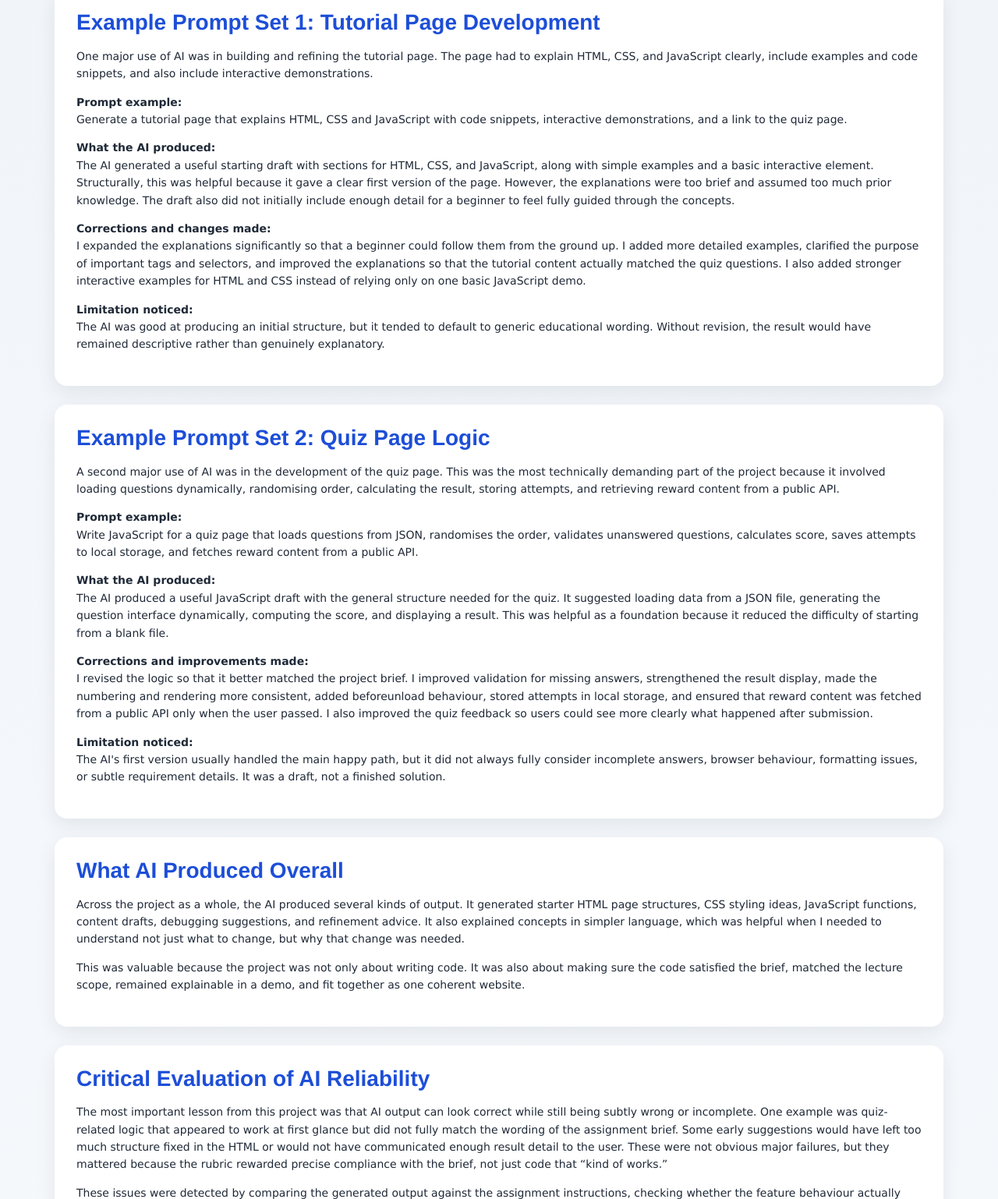
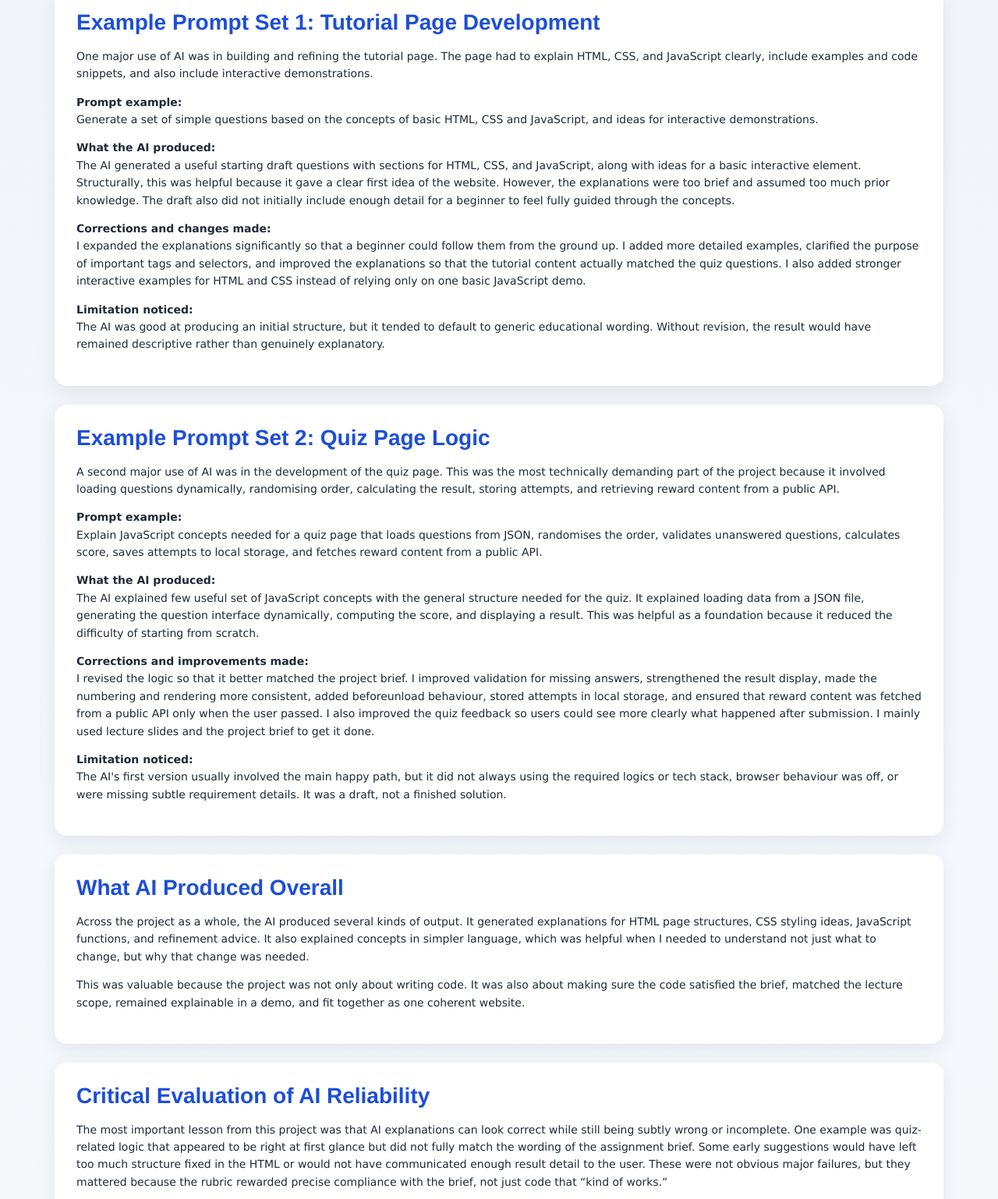
Before and after one commit to wowitsaneesh/cits5505-multi-page-webapp, a plain HTML site: page reflection.html in a window 1280 px wide. Shown: the part 1041-2579 px from the top of the page at 78% size. Drawn offline with nearby package versions, Linux system fonts and the light colour scheme.

Commit message:
Made modifications to content

```diff
--- a/reflection.html
+++ b/reflection.html
@@ -48,7 +48,7 @@
                 <h2>AI Tool Used</h2>
                 <p>
                     ChatGPT was the main AI tool used during this project. It was used for planning page structure,
-                    improving written explanations, suggesting HTML, CSS, and JavaScript code, reviewing progress
+                    improving written explanations, explaining HTML, CSS, and JavaScript concepts, reviewing progress
                     against the project brief, and helping identify layout or logic problems during development.
                 </p>
             </section>
@@ -79,14 +79,14 @@
                 </p>
                 <p>
                     <strong>Prompt example:</strong><br>
-                    Generate a tutorial page that explains HTML, CSS and JavaScript with code snippets, interactive
-                    demonstrations, and a link to the quiz page.
+                    Generate a set of simple questions based on the concepts of basic HTML, CSS and JavaScript, and ideas for interactive
+                    demonstrations.
                 </p>
                 <p>
                     <strong>What the AI produced:</strong><br>
-                    The AI generated a useful starting draft with sections for HTML, CSS, and JavaScript, along with
-                    simple examples and a basic interactive element. Structurally, this was helpful because it gave
-                    a clear first version of the page. However, the explanations were too brief and assumed too much
+                    The AI generated a useful starting draft questions with sections for HTML, CSS, and JavaScript, along with
+                    ideas for a basic interactive element. Structurally, this was helpful because it gave
+                    a clear first idea of the website. However, the explanations were too brief and assumed too much
                     prior knowledge. The draft also did not initially include enough detail for a beginner to feel
                     fully guided through the concepts.
                 </p>
@@ -114,16 +114,16 @@
                 </p>
                 <p>
                     <strong>Prompt example:</strong><br>
-                    Write JavaScript for a quiz page that loads questions from JSON, randomises the order, validates
+                    Explain JavaScript concepts needed for a quiz page that loads questions from JSON, randomises the order, validates
                     unanswered questions, calculates score, saves attempts to local storage, and fetches reward content
                     from a public API.
                 </p>
                 <p>
                     <strong>What the AI produced:</strong><br>
-                    The AI produced a useful JavaScript draft with the general structure needed for the quiz. It
-                    suggested loading data from a JSON file, generating the question interface dynamically, computing
+                    The AI explained few useful set of JavaScript concepts with the general structure needed for the quiz. It
+                    explained loading data from a JSON file, generating the question interface dynamically, computing
                     the score, and displaying a result. This was helpful as a foundation because it reduced the
-                    difficulty of starting from a blank file.
+                    difficulty of starting from scratch.
                 </p>
                 <p>
                     <strong>Corrections and improvements made:</strong><br>
@@ -131,12 +131,12 @@
                     answers, strengthened the result display, made the numbering and rendering more consistent, added
                     beforeunload behaviour, stored attempts in local storage, and ensured that reward content was
                     fetched from a public API only when the user passed. I also improved the quiz feedback so users
-                    could see more clearly what happened after submission.
+                    could see more clearly what happened after submission. I mainly used lecture slides and the project brief to get it done.
                 </p>
                 <p>
                     <strong>Limitation noticed:</strong><br>
-                    The AI's first version usually handled the main happy path, but it did not always fully consider
-                    incomplete answers, browser behaviour, formatting issues, or subtle requirement details. It was a
+                    The AI's first version usually involved the main happy path, but it did not always using the required
+                    logics or tech stack, browser behaviour was off, or were missing subtle requirement details. It was a
                     draft, not a finished solution.
                 </p>
             </section>
@@ -144,9 +144,8 @@
             <section class="content-section">
                 <h2>What AI Produced Overall</h2>
                 <p>
-                    Across the project as a whole, the AI produced several kinds of output. It generated starter HTML
-                    page structures, CSS styling ideas, JavaScript functions, content drafts, debugging suggestions,
-                    and refinement advice. It also explained concepts in simpler language, which was helpful when I
+                    Across the project as a whole, the AI produced several kinds of output. It generated explanations for HTML
+                    page structures, CSS styling ideas, JavaScript functions, and refinement advice. It also explained concepts in simpler language, which was helpful when I
                     needed to understand not just what to change, but why that change was needed.
                 </p>
                 <p>
@@ -159,17 +158,17 @@
             <section class="content-section">
                 <h2>Critical Evaluation of AI Reliability</h2>
                 <p>
-                    The most important lesson from this project was that AI output can look correct while still being
-                    subtly wrong or incomplete. One example was quiz-related logic that appeared to work at first
+                    The most important lesson from this project was that AI explanations can look correct while still being
+                    subtly wrong or incomplete. One example was quiz-related logic that appeared to be right at first
                     glance but did not fully match the wording of the assignment brief. Some early suggestions would
                     have left too much structure fixed in the HTML or would not have communicated enough result detail
                     to the user. These were not obvious major failures, but they mattered because the rubric rewarded
                     precise compliance with the brief, not just code that “kind of works.”
                 </p>
                 <p>
-                    These issues were detected by comparing the generated output against the assignment instructions,
+                    These issues were detected by comparing the logic and concepts against the lecture slides,
                     checking whether the feature behaviour actually matched the rubric, and then testing the result in
-                    the browser. In other words, the problem was not always that the AI output was completely broken.
+                    the browser. In other words, the problem was not always that the AI was completely wrong.
                     The problem was often that it was only partially correct.
                 </p>
                 <p>
@@ -192,7 +191,7 @@
                 <p>
                     There is also an academic integrity issue. AI should be used as a support tool, not as a
                     substitute for the student's own learning, judgement, and responsibility. In this project, I
-                    used AI to accelerate drafting and clarify ideas, but I still reviewed the output, changed it,
+                    used AI to accelerate drafting and clarify ideas, but I still wrote the code myself, reviewed the output, changed it,
                     tested it, and took responsibility for the final decisions. That distinction is ethically
                     important because the aim of the assignment is to demonstrate my own understanding of web
                     development concepts.
@@ -208,8 +207,8 @@
             <section class="content-section">
                 <h2>Overall Reflection</h2>
                 <p>
-                    Overall, AI was valuable throughout the project, especially in the early drafting stage and during
-                    debugging. It helped generate structure, refine wording, and make technical problems easier to
+                    Overall, AI was valuable throughout the project, especially in the early planning stage and during
+                    debugging. It helped generate ideas, refine wording, and make technical problems easier to
                     approach. However, the project also made it clear that AI is most useful when it is treated as a
                     starting point rather than a final answer.
                 </p>
```
